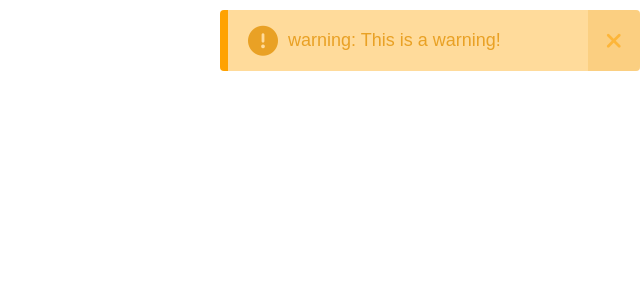
After one commit to gustavemouen/myprojetwww, a PHP site: page /html_et_php/warning.html in a window 1280 px wide. The commit adds this page. Shown: the top 300 px of the page, without its empty margins (640-1280 px from the left). Run offline with PHP 8.4, Linux system fonts and the light colour scheme; some libraries are stand-ins or nearby versions.

Commit message:
jai presque fini les warning il manque de gerer les close de ces warnings

```diff
--- /dev/null
+++ b/css/warning.css
@@ -0,0 +1,71 @@
+*{
+    margin: 0;
+    padding: 0;
+    user-select: none;
+    box-sizing: border-box;
+    font-family: 'Poppins', sans-serif;
+}
+
+.alert{
+    background:#ffdb9b;
+    padding: 20px 40px;
+    min-width: 420px;
+    position: absolute;
+    right: 0;
+    top: 10px;
+    overflow: hidden;
+    border-radius: 4px;
+    border-left:8px solid #ffa201;
+}
+.alert.show{
+    animation: show_slide 1s ease forwards;
+
+}
+@keyframes show_slide {
+    0%{
+        transform: translateX(100%);
+    }
+    40%{
+        transform: translateX(-10%);
+    }
+    80%{
+        transform: translateX(0%);
+    }
+    100%{
+        transform: translateX(-10px);
+    }
+}
+.alert.hide{
+    display: none;
+}
+.alert .fa-exclamation-circle{
+    position: absolute;
+    left: 20px;
+    top: 50%;
+    transform: translateY(-50%);
+    color: #e9a125;
+    font-size: 30px;
+
+}
+.alert .msg{
+    padding: 0 20px;
+    font-size: 18px;
+    color: #e9a125;
+}
+.alert .closebtn{
+    position: absolute;
+    right: 0px;
+    top: 50%;
+    transform: translateY(-50%);
+    padding: 20px 18px;
+    background: #e9a12536;
+}
+.closebtn .fa-times{
+    font-size: 22px;
+    line-height: 40px;
+    color:#ffa2008e;
+}
+.alert .closebtn:hover{
+    background:#ffa2005b;
+    cursor: pointer;
+}
--- /dev/null
+++ b/html_et_php/warning.html
@@ -0,0 +1,28 @@
+<!DOCTYPE html>
+<html lang="en">
+<head>
+    <meta charset="UTF-8">
+    <meta http-equiv="X-UA-Compatible" content="IE=edge">
+    <meta name="viewport" content="width=device-width, initial-scale=1.0">
+    <script src="https://kit.fontawesome.com/a076d05399.js"></script>
+    <script src="https://code.jquery.com/jquery-3.4.1.js"></script>
+    <link rel="preconnect" href="https://fonts.googleapis.com">
+    <link rel="stylesheet" href="../css/warning.css">
+    <title>warning</title>
+</head>
+<body>
+    <div class="alert">
+        <span class="fas fa-exclamation-circle"></span>
+        <span class="msg">warning: This is a warning!</span>
+        <div class="closebtn">
+            <span class="fas fa-times"></span>
+        </div>
+    </div>
+    <script>
+        $('').click(function(){
+            $('.alert').removeClass('hide');
+            $('.alert').addClass('show');
+        });
+    </script>
+</body>
+</html>
```
Also changed, not shown: css/connexion.css (+59 -1 lines), css/formulaire.css (+64 -1 lines), html_et_php/connexion.php (+14 -2 lines), html_et_php/inscription.php (+24 -2 lines).
